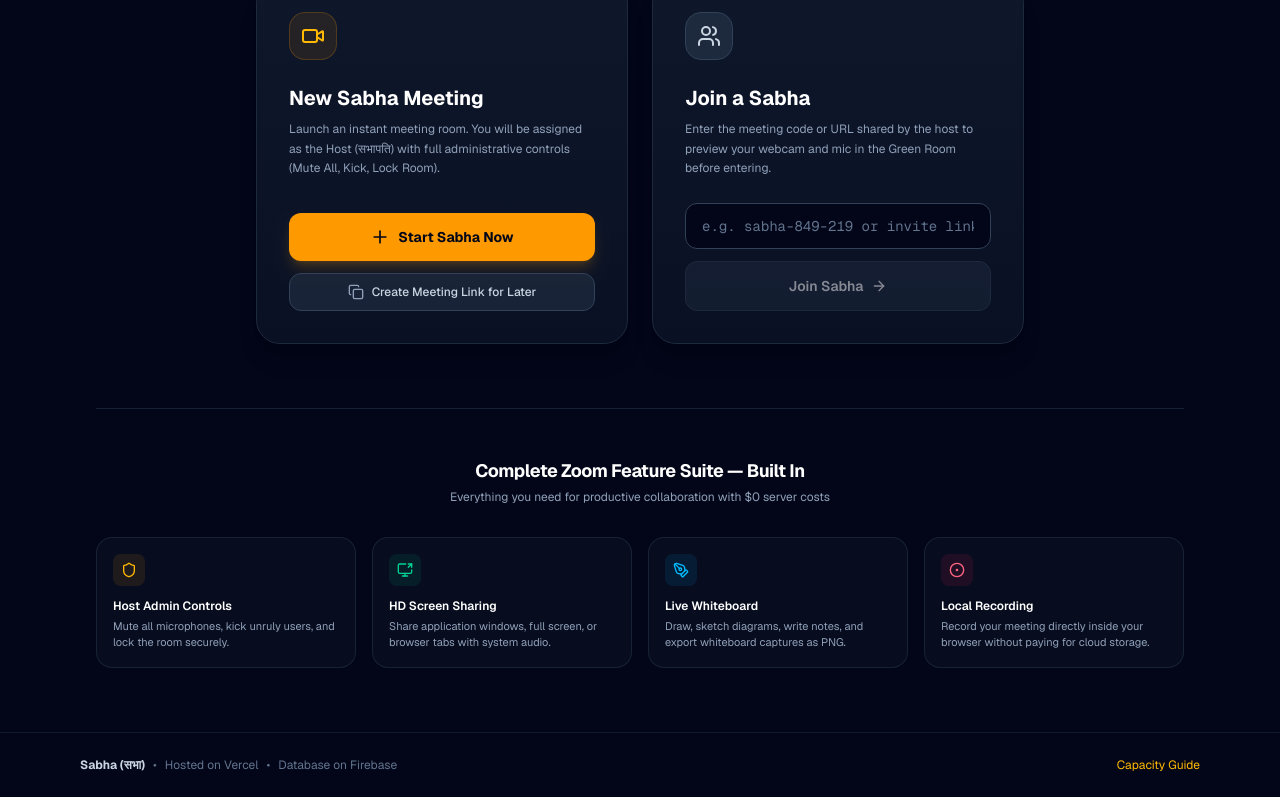
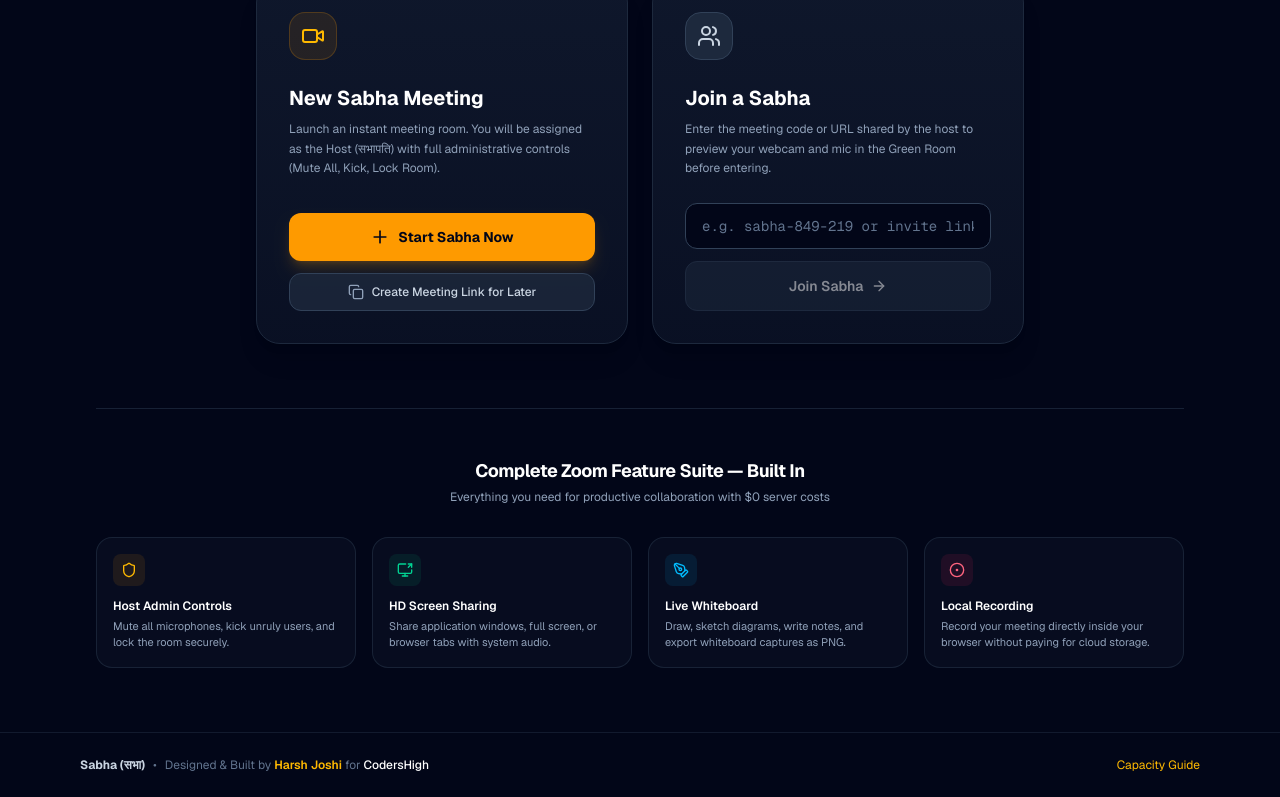
Before and after one commit to Harshjsh02/Sabha-, a Next.js app: page / in a window 1280 px wide. Shown: the part 532-1329 px from the top of the page. Built offline with nearby package versions, Linux system fonts and the light colour scheme; no server answers.

Commit message:
feat: add Designed and Built by Harsh Joshi for CodersHigh attribution

```diff
--- a/app/page.tsx
+++ b/app/page.tsx
@@ -223,12 +223,14 @@ export default function HomePage() {
       {/* Footer */}
       <footer className="border-t border-slate-800/60 bg-slate-950 py-6">
         <div className="max-w-6xl mx-auto px-4 flex flex-col sm:flex-row items-center justify-between text-xs text-slate-500 gap-4">
-          <div className="flex items-center gap-2">
+          <div className="flex flex-wrap items-center gap-2">
             <span className="font-bold text-slate-300">Sabha (सभा)</span>
             <span>•</span>
-            <span>Hosted on Vercel</span>
-            <span>•</span>
-            <span>Database on Firebase</span>
+            <span>
+              Designed &amp; Built by{' '}
+              <span className="text-amber-400 font-semibold">Harsh Joshi</span> for{' '}
+              <span className="text-white font-medium">CodersHigh</span>
+            </span>
           </div>
           <div className="flex items-center gap-4">
             <button
```
Also changed, not shown: 1 other file (tests, documents, lock files or other folders).
